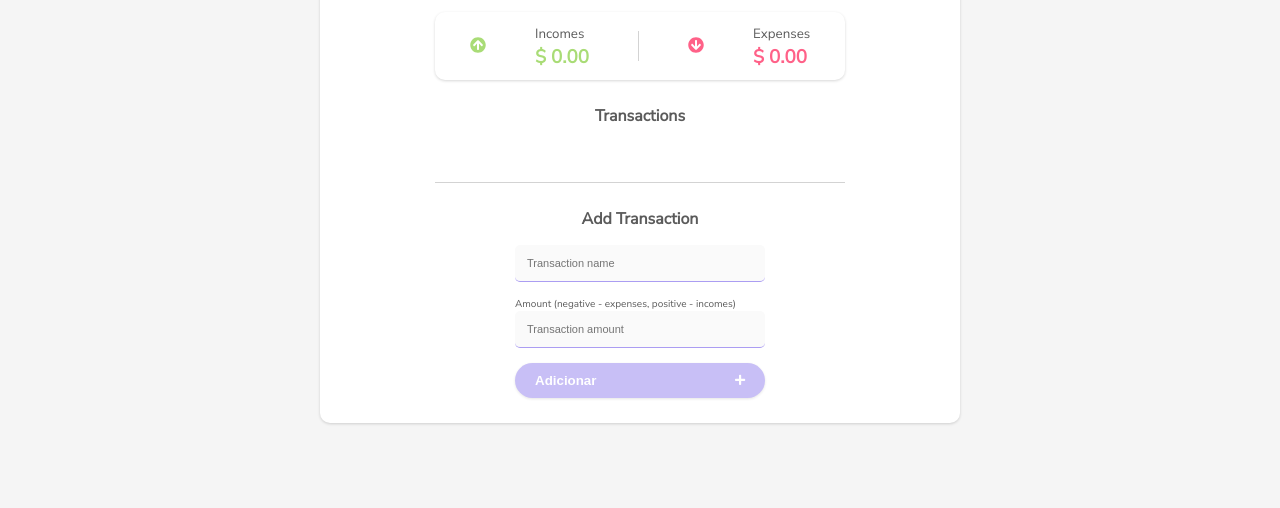
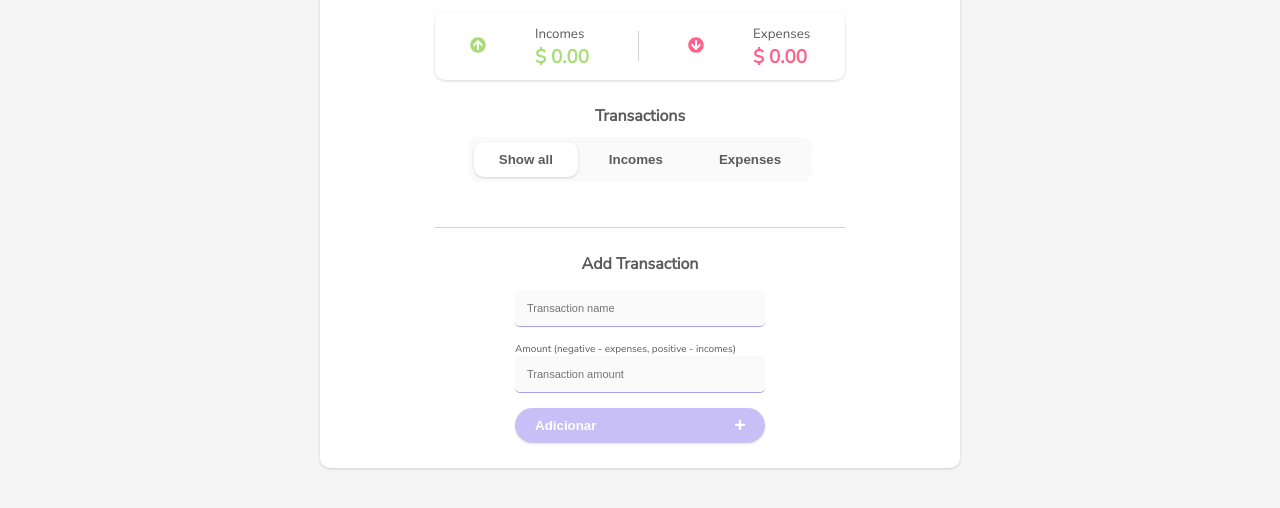
Before and after one commit to rafaelmfranca/expenses-control, a plain HTML site: page index.html in a window 1280 px wide. Shown: the part 138-646 px from the top of the page. Drawn offline with Linux system fonts and the light colour scheme.

Commit message:
:lipstick: Added visual section for filtering transactions

```diff
--- a/index.html
+++ b/index.html
@@ -40,6 +40,11 @@
       </section>
       <section class="transaction-container">
         <h4>Transactions</h4>
+        <div class="filter-transactions">
+          <button class="filter-btn active">Show all</button>
+          <button class="filter-btn">Incomes</button>
+          <button class="filter-btn">Expenses</button>
+        </div>
         <ul id="transactions" class="transactions">
         </ul>
       </section>
--- a/style.css
+++ b/style.css
@@ -76,6 +76,31 @@ main {
 .transaction-container h4 {
   text-align: center;
   margin-bottom: 10px;
+}
+
+.filter-transactions {
+  padding: 5px 0;
+  margin: 0 auto;
+  display: flex;
+  justify-content: space-evenly;
+  width: 70%;
+  background-color: #fafafa;
+  border-radius: 10px;
+}
+
+.filter-btn {
+  cursor: pointer;
+  border: none;
+  background-color: #fafafa;
+  color:#5b5b5b;
+  font-weight: bold;
+  border-radius: 10px;
+  padding: 10px 25px;
+}
+
+.active {
+  background-color: white;
+  box-shadow: rgba(0, 0, 0, 0.16) 0px 1px 3px;
 }
 
 .transactions {
```
